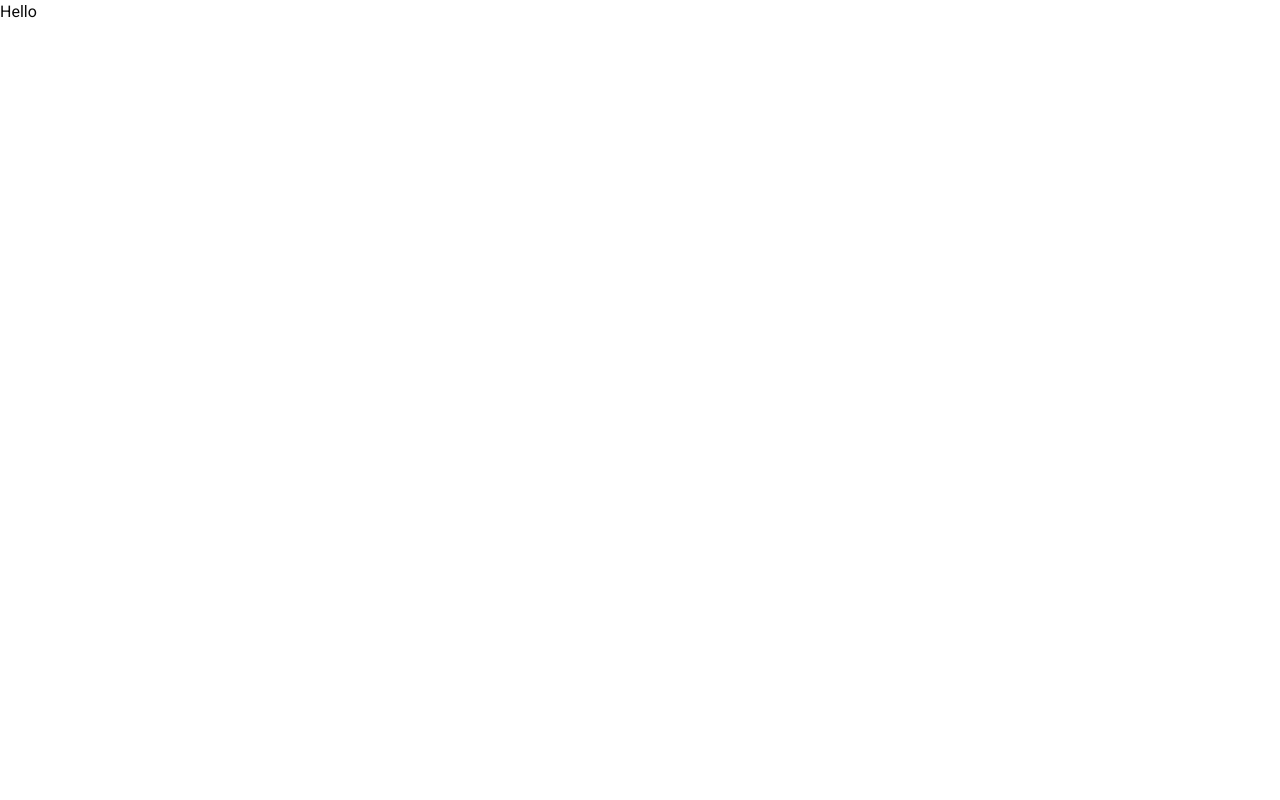
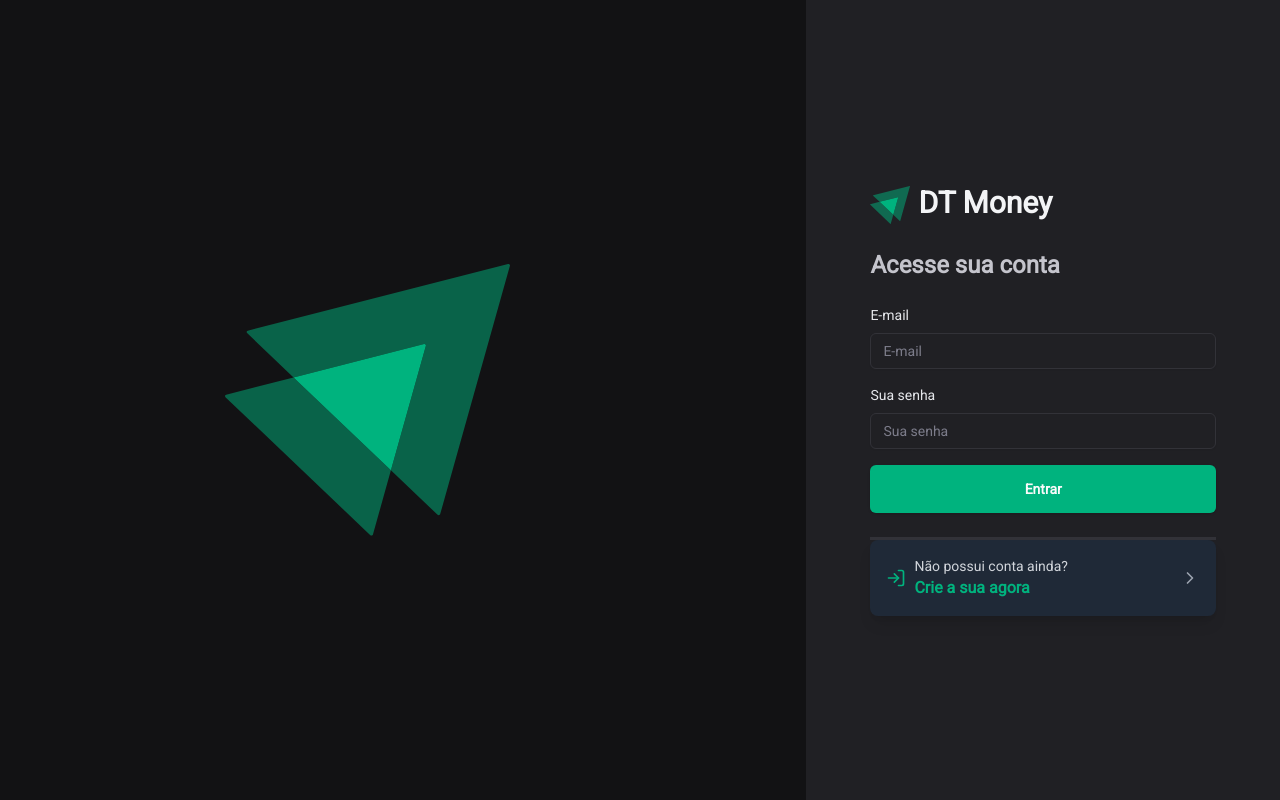
Before and after one commit to PedroHenrique1606/dtmoney-front, a Next.js app: page /login in a window 1280 px wide. Built offline with nearby package versions, Linux system fonts and the light colour scheme.

Commit message:
feat: initialize login page

```diff
--- a/src/app/login/page.tsx
+++ b/src/app/login/page.tsx
@@ -1,7 +1,82 @@
+import Logo from "@/assets/logodtmoney.svg";
+import { Button } from "@/components/ui/button";
+import { Input } from "@/components/ui/input";
+import { ChevronRight, LogIn } from "lucide-react";
+import Image from "next/image";
+import Link from "next/link";
+
 export default function Login() {
   return (
-    <div>
-      <p>Hello</p>
+    <div className="flex h-screen bg-gray2">
+      {/* Container do Logo */}
+      <div className="flex-[0.7] flex items-center justify-center bg-gray1">
+        <div className="relative">
+          <Image src={Logo} alt="DT Money" className="max-w-[80%] h-auto" />
+          <div className="absolute inset-0 flex items-center justify-center opacity-20">
+            <div
+              className="w-64 h-64 bg-green-600 rotate-45"
+              style={{ clipPath: "polygon(50% 0%, 0% 100%, 100% 100%)" }}
+            />
+          </div>
+        </div>
+      </div>
+
+      {/* Container do Formulário */}
+      <div className="flex-[0.3] flex items-center justify-center px-16 bg-gray2">
+        <div className="w-full max-w-md space-y-6">
+          <div className="flex gap-2">
+            <Image src={Logo} alt="DT Money" className="w-10 h-10" />
+            <h2 className="text-3xl font-semibold text-gray-100">DT Money</h2>
+          </div>
+          <p className="mt-2 text-gray6 font-bold text-2xl">Acesse sua conta</p>
+
+          <form className="space-y-4">
+            <div className="space-y-2">
+              <label
+                htmlFor="email"
+                className="block text-sm font-medium text-gray-200"
+              >
+                E-mail
+              </label>
+              <Input type="email" placeholder="E-mail" />
+            </div>
+
+            <div className="space-y-2">
+              <label
+                htmlFor="password"
+                className="block text-sm font-medium text-gray-200"
+              >
+                Sua senha
+              </label>
+              <Input type="password" placeholder="Sua senha" />
+            </div>
+
+            <div>
+              <Button className="w-full py-6 font-bold">Entrar</Button>
+            </div>
+          </form>
+          <div className="space-y-4">
+            <div className="p-[1.5px] bg-gray4"></div>
+            <Link href={"/login"}>
+              <div className="bg-gray-800 text-gray-300 rounded-lg p-4 flex justify-between items-center shadow-lg max-w-md">
+                <div className="flex items-center">
+                  <LogIn size={20} className="text-green-light mr-2" />
+                  <div>
+                    <p className="text-sm">Não possui conta ainda?</p>
+                    <Link
+                      href="/signup"
+                      className="text-green-light font-semibold hover:underline"
+                    >
+                      Crie a sua agora
+                    </Link>
+                  </div>
+                </div>
+                <ChevronRight size={20} className="text-gray-400" />
+              </div>
+            </Link>
+          </div>
+        </div>
+      </div>
     </div>
   );
 }
--- a/src/app/page.tsx
+++ b/src/app/page.tsx
@@ -88,7 +88,7 @@ const Home = () => {
       </header>
 
       {/* Features Section */}
-      <section className="py-16 px-8 bg-gray1 space-y-10">
+      <section className="py-16 px-8 bg-gray1 space-y-10 ">
         <div
           className="max-w-7xl mx-auto
           motion-safe:animate-fade-in-up"
@@ -101,15 +101,17 @@ const Home = () => {
             Oferecemos as melhores funcionalidades para você alcançar sua
             independência financeira.
           </p>
-          <div className="flex gap-8 space-y-16">
+          <div className="flex gap-8 space-y-16 flex-col md:flex-row">
             <div>
               <Image src={HomeDesktop} alt="Home" />
             </div>
             <Accordion type="single" collapsible className="w-full">
               {beneficios.map((beneficio) => (
                 <AccordionItem key={beneficio.id} value={beneficio.id}>
-                  <AccordionTrigger className="text-base">{beneficio.pergunta}</AccordionTrigger>
-                  <AccordionContent >{beneficio.resposta}</AccordionContent>
+                  <AccordionTrigger className="text-base">
+                    {beneficio.pergunta}
+                  </AccordionTrigger>
+                  <AccordionContent>{beneficio.resposta}</AccordionContent>
                 </AccordionItem>
               ))}
             </Accordion>
--- a/src/components/Footer.tsx
+++ b/src/components/Footer.tsx
@@ -3,7 +3,9 @@ import React from "react";
 const Footer = () => {
   return (
     <footer className="bg-gray1 text-gray6 py-8">
-      <div className="max-w-7xl mx-auto px-4 sm:px-6 lg:px-8 grid grid-cols-1 md:grid-cols-3 gap-8">
+      <div className="max-w-7xl mx-auto px-4 sm:px-6 lg:px-8">
+        {/* Grid principal */}
+        <div className="grid grid-cols-1 md:grid-cols-3 gap-8 text-center md:text-left">
           {/* Logo e Sobre */}
           <div>
             <h3 className="text-xl font-bold text-green-light">DT Money</h3>
@@ -18,7 +20,10 @@ const Footer = () => {
             <h4 className="text-lg font-bold text-gray6">Links Rápidos</h4>
             <ul className="mt-4 space-y-2 text-sm">
               <li>
-              <a href="#features" className="hover:text-green-light transition">
+                <a
+                  href="#features"
+                  className="hover:text-green-light transition"
+                >
                   Funcionalidades
                 </a>
               </li>
@@ -28,7 +33,10 @@ const Footer = () => {
                 </a>
               </li>
               <li>
-              <a href="#contact" className="hover:text-green-light transition">
+                <a
+                  href="#contact"
+                  className="hover:text-green-light transition"
+                >
                   Contato
                 </a>
               </li>
@@ -45,8 +53,11 @@ const Footer = () => {
             </ul>
           </div>
         </div>
+
+        {/* Texto de direitos reservados */}
         <div className="mt-8 border-t border-gray3 pt-4 text-center text-sm text-gray5">
           © {new Date().getFullYear()} DT Money. Todos os direitos reservados.
+        </div>
       </div>
     </footer>
   );
```
Lines whose indentation alone changed are shown as unchanged.
